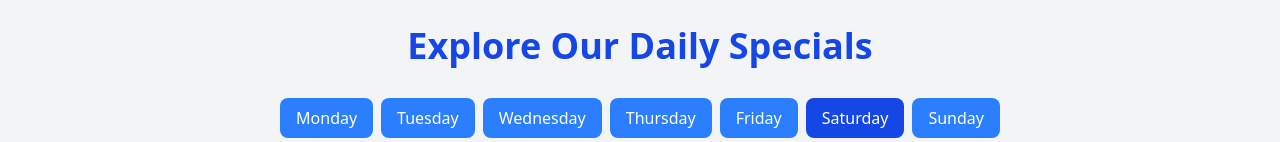
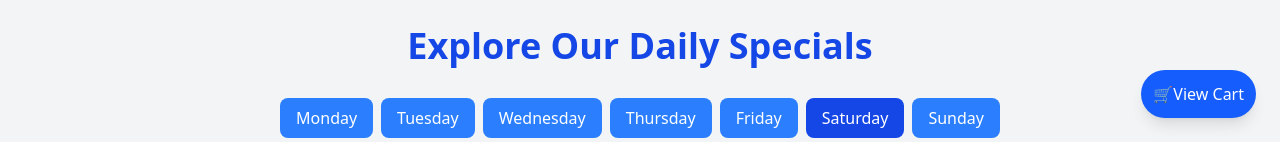
Before and after one commit to aigamerwala/Mumma-s-kitchen, a React (Vite) app: page / in a window 1280 px wide. Shown: the part 658-800 px from the top of the page. Built offline with nearby package versions, Linux system fonts and the light colour scheme; no server answers; the database is empty.

Commit message:
added a view cart option in menu and main

```diff
--- /dev/null
+++ b/src/components/FloatingCart.jsx
@@ -0,0 +1,22 @@
+import { useCart } from "../context/CartContext";
+import { useNavigate } from "react-router-dom";
+import React from "react";
+const FloatingCart = () => {
+    const { cartItems } = useCart();
+    const navigate = useNavigate();
+
+    return (
+      <div
+        className="fixed bottom-6 right-6 bg-blue-600 text-white p-3 rounded-full shadow-lg cursor-pointer flex items-center gap-2 hover:bg-blue-700 transition-all z-50"
+        onClick={() => navigate("/cart")}
+      >
+        🛒View Cart
+        {cartItems.length > 0 && (
+          <span className="bg-red-500 text-xs font-bold w-5 h-5 flex items-center justify-center rounded-full">
+            {cartItems.length}
+          </span>
+        )}
+      </div>
+    );
+  };
+export default FloatingCart;
--- a/src/pages/Main.jsx
+++ b/src/pages/Main.jsx
@@ -3,6 +3,9 @@ import { motion, AnimatePresence } from "framer-motion";
 import { supabase } from "../supabaseClient";
 import librarybg from "./../assets/logo.jpg";
 import { useCart } from "../context/CartContext";
+import toast from "react-hot-toast";
+import React from "react";
+import FloatingCart from "../components/FloatingCart";
 
 const Main = () => {
   const [featuredDishes, setFeaturedDishes] = useState([]);
@@ -17,10 +20,10 @@ const Main = () => {
   const handleOrderDish = (dishName) => {
     const token = localStorage.getItem("supabase_token");
     if (!token) {
-      alert("Please log in to order a dish.");
+      toast.error("Please log in to order a dish.");
       return;
     }
-    alert(`You have successfully ordered "${dishName}"!`);
+    toast.success(`You have successfully ordered "${dishName}"!`);
   };
 
   useEffect(() => {
@@ -296,6 +299,7 @@ const Main = () => {
           ))}
         </div>
       </section>
+      <FloatingCart className="cursor-pointer" />
     </div>
   );
 };
--- a/src/pages/Menu.jsx
+++ b/src/pages/Menu.jsx
@@ -7,7 +7,7 @@ import { supabase } from "../supabaseClient";
 import "../styles/Menu.css"; // Ensure you have the styles for the loader and other components
 import { useCart } from "../context/CartContext";
 import toast from "react-hot-toast";
-
+import FloatingCart from "../components/FloatingCart"; // Import the FloatingCart component
 
 const Menu = () => {
   const navigate = useNavigate();
@@ -20,7 +20,6 @@ const Menu = () => {
   const days = ["Available Dishes", "Sunday Specials", "Monday Specials", "Tuesday Specials", "Wednesday Specials", "Thursday Specials", "Friday Specials", "Saturday Specials"];
   const { addToCart } = useCart();
   const { cartItems } = useCart();
-  console.log(cartItems);
 
   const scrollToDay = (day) => {
     refs[day]?.current?.scrollIntoView({ behavior: "smooth" });
@@ -33,24 +32,7 @@ const Menu = () => {
 
 
   const [activeDay, setActiveDay] = useState("sunday");
-  const FloatingCart = () => {
-    const { cartItems } = useCart();
-    const navigate = useNavigate();
 
-    return (
-      <div
-        className="fixed bottom-6 right-6 bg-blue-600 text-white p-3 rounded-full shadow-lg cursor-pointer flex items-center gap-2 hover:bg-blue-700 transition-all z-50"
-        onClick={() => navigate("/cart")}
-      >
-        🛒View Cart
-        {cartItems.length > 0 && (
-          <span className="bg-red-500 text-xs font-bold w-5 h-5 flex items-center justify-center rounded-full">
-            {cartItems.length}
-          </span>
-        )}
-      </div>
-    );
-  };
 
   useEffect(() => {
     const fetchDishes = async () => {
```
